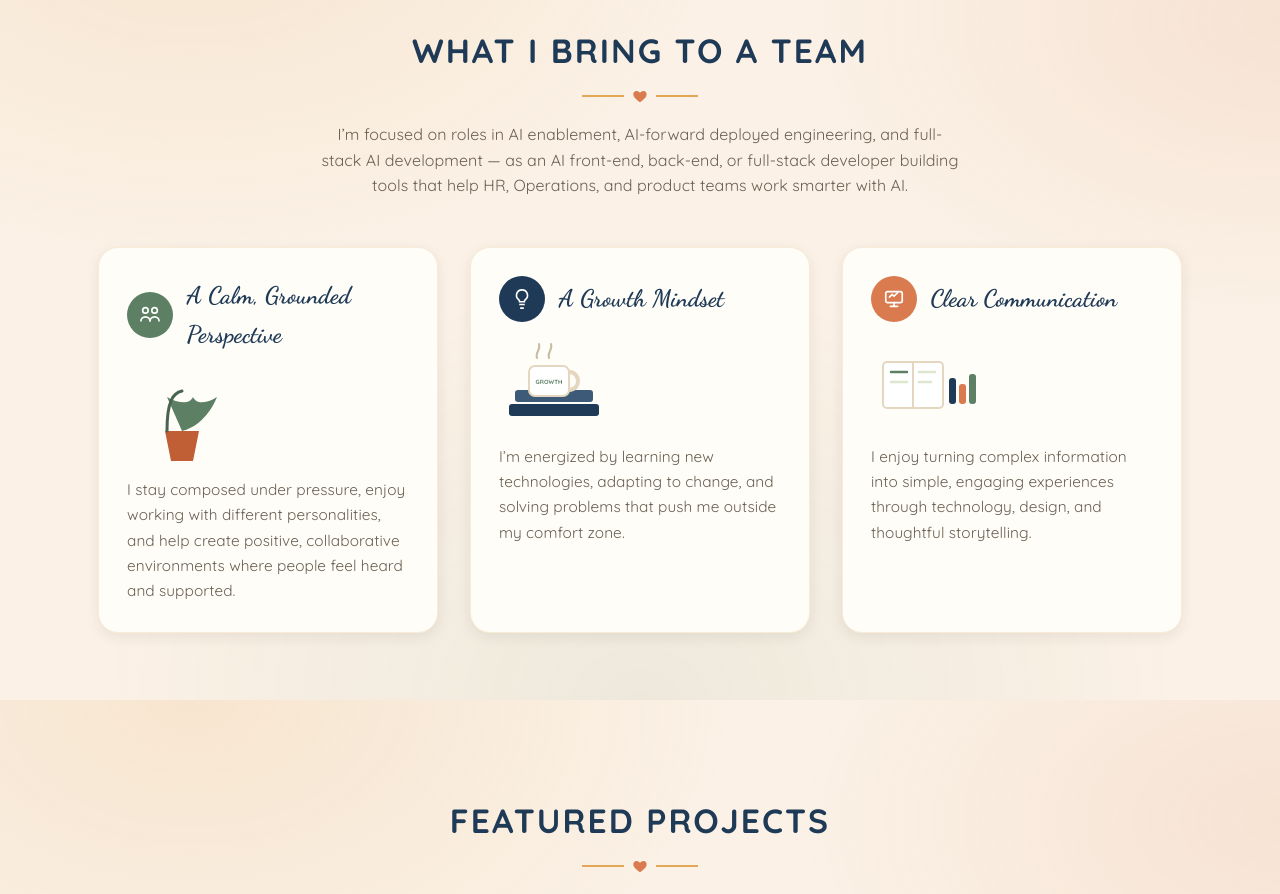
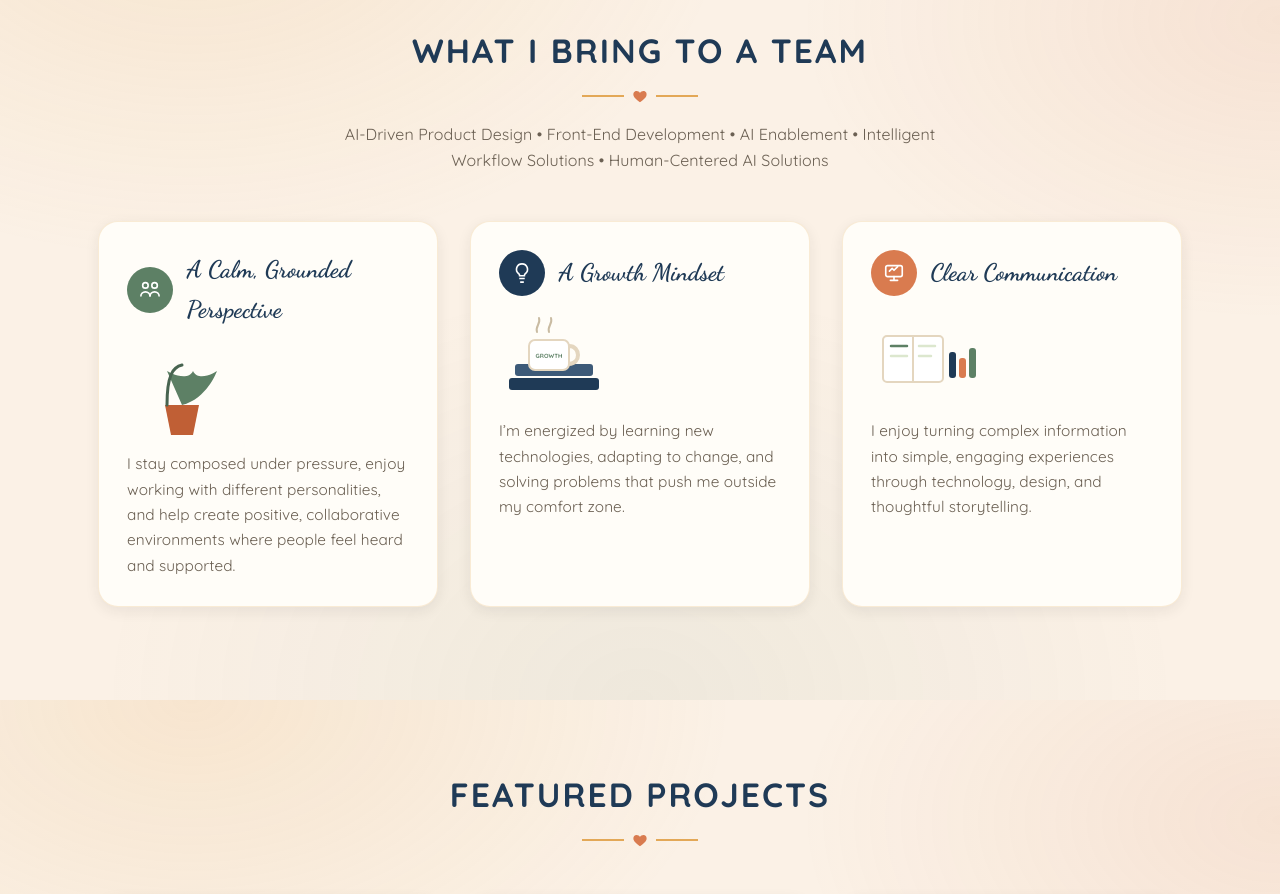
Before and after one commit to Soma-Majumder/personal-website, a plain HTML site: page index.html in a window 1280 px wide. Shown: the part 1700-2594 px from the top of the page. Drawn offline with Linux system fonts and the light colour scheme.

Commit message:
Updated Skills section with technical skills

```diff
--- a/index.html
+++ b/index.html
@@ -1079,9 +1079,8 @@
           <svg viewBox="0 0 24 24" fill="currentColor" aria-hidden="true"><path d="M12 21.35s-7.5-4.6-9.5-9.3C1.2 8.4 2.9 4.5 6.9 4.5c2.1 0 3.9 1.1 5.1 2.9 1.2-1.8 3-2.9 5.1-2.9 4 0 5.7 3.9 4.4 7.55C19.5 16.75 12 21.35 12 21.35Z"/></svg>
         </div>
         <p class="section-lede reveal" data-reveal>
-          I&rsquo;m focused on roles in AI enablement, AI-forward deployed engineering, and
-          full-stack AI development &mdash; as an AI front-end, back-end, or full-stack developer
-          building tools that help HR, Operations, and product teams work smarter with AI.
+          AI-Driven Product Design &bull; Front-End Development &bull; AI Enablement &bull;
+          Intelligent Workflow Solutions &bull; Human-Centered AI Solutions
         </p>
       </div>
 
```
